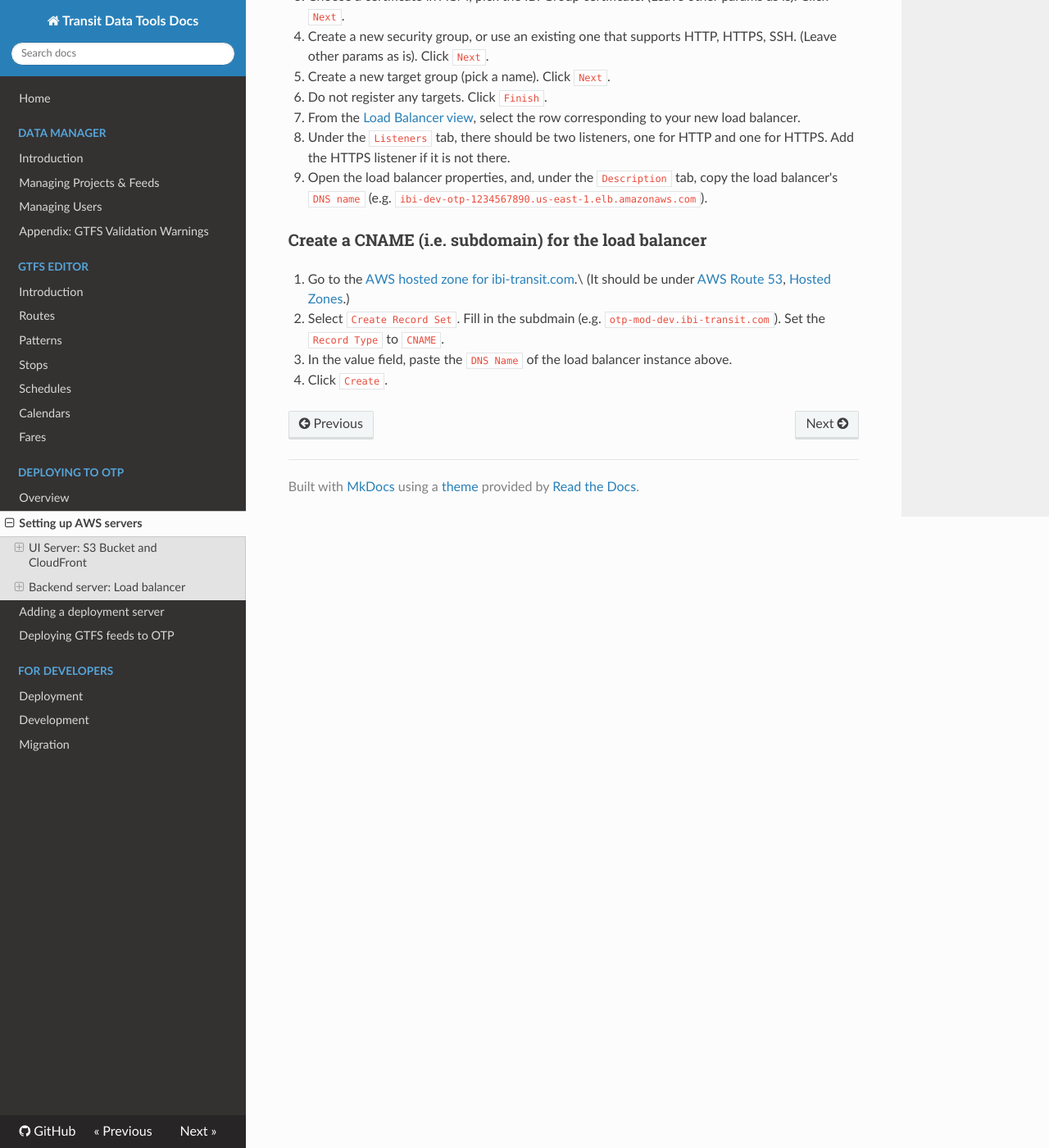
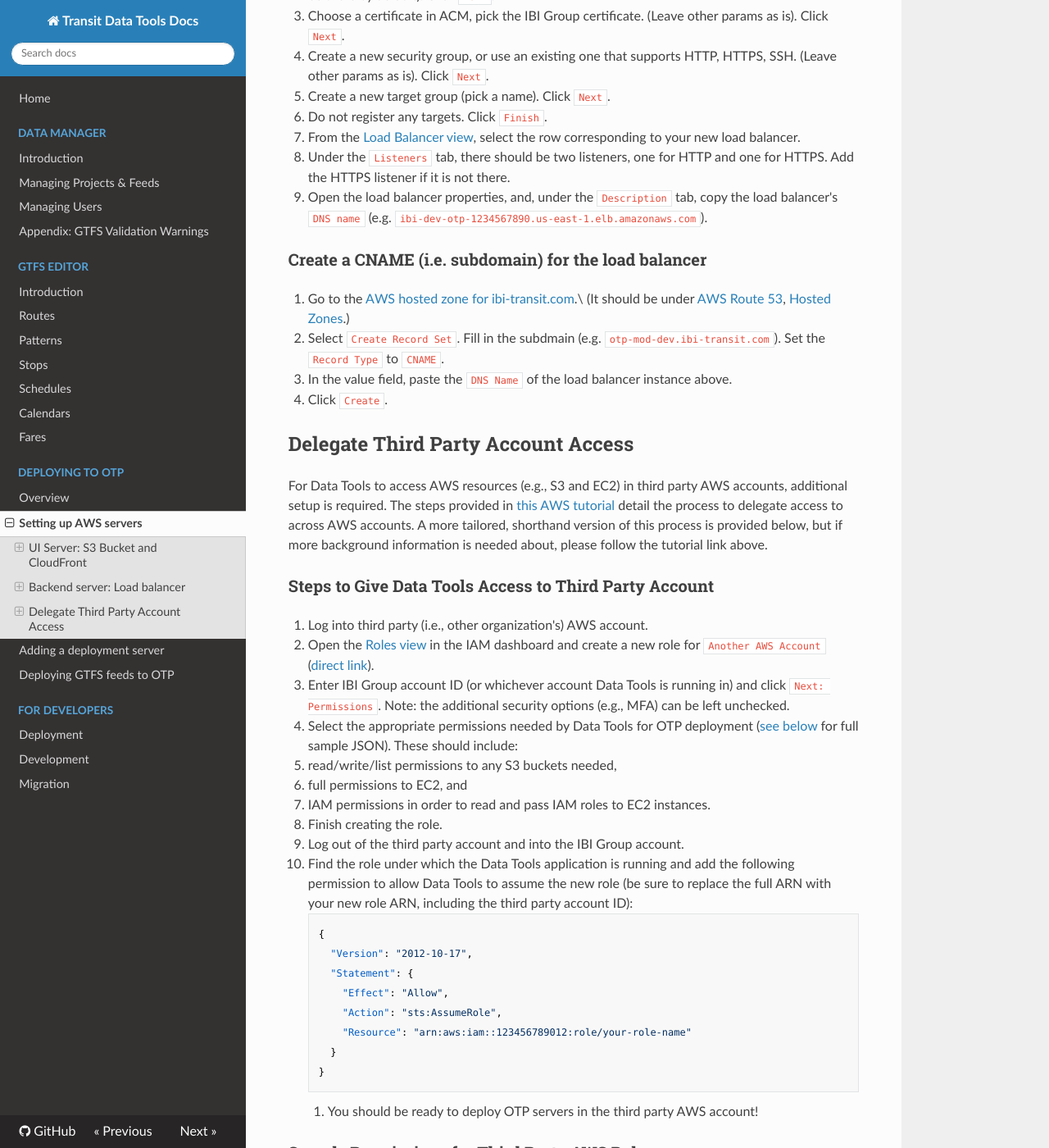
Before and after one commit to wtchen/datatools-ui, an MkDocs documentation site: the page built from docs/user/setting-up-aws-servers.md, in a window 1280 px wide and 1400 px high, scrolled down 2035 px. Shown: the whole window at 82% size. Built offline with MkDocs 1.6.1, drawn with Linux system fonts in a browser that asks for light colours; nearby versions of some CDN libraries; old or Windows-style settings are respelled for this version of MkDocs; some of the changed text lies outside the part shown.

Commit message:
docs(deployment): add info re: delegate access across AWS accounts

````diff
--- a/docs/user/setting-up-aws-servers.md
+++ b/docs/user/setting-up-aws-servers.md
@@ -4,6 +4,7 @@ This document describes how to:
 
 1. [Create an OTP UI server (AWS S3 and CloudFront)](#ui-server-s3-bucket-and-cloudfront)
 2. [Create an OTP backend load balancer (AWS EC2)](#backend-server-load-balancer)
+3. [Delegate access to Data Tools for resources in a third party AWS account via an IAM role](#delegate-third-party-account-access)
 
 Assumptions for IBI-hosted deployments:
 
@@ -75,3 +76,70 @@ The load balancer also allows instantiating multiple OTP servers on large deploy
 2. Select `Create Record Set`. Fill in the subdmain (e.g. `otp-mod-dev.ibi-transit.com`). Set the `Record Type` to `CNAME`.
 3. In the value field, paste the `DNS Name` of the load balancer instance above.
 4. Click `Create`.
+
+## Delegate Third Party Account Access
+For Data Tools to access AWS resources (e.g., S3 and EC2) in third party AWS accounts, additional setup is required. The steps provided in [this AWS tutorial](https://docs.aws.amazon.com/IAM/latest/UserGuide/tutorial_cross-account-with-roles.html) detail the process to delegate access to across AWS accounts. A more tailored, shorthand version of this process is provided below, but if more background information is needed about, please follow the tutorial link above.
+
+### Steps to Give Data Tools Access to Third Party Account
+1. Log into third party (i.e., other organization's) AWS account.
+2. Open the [Roles view](https://console.aws.amazon.com/iam/home#/roles) in the IAM dashboard and create a new role for `Another AWS Account` ([direct link](https://console.aws.amazon.com/iam/home#/roles$new?step=type&roleType=crossAccount)).
+3. Enter IBI Group account ID (or whichever account Data Tools is running in) and click `Next: Permissions`. Note: the additional security options (e.g., MFA) can be left unchecked.
+4. Select the appropriate permissions needed by Data Tools for OTP deployment ([see below](#sample-permissions-for-third-party-aws-role) for full sample JSON). These should include:
+ - read/write/list permissions to any S3 buckets needed,
+ - full permissions to EC2, and
+ - IAM permissions in order to read and pass IAM roles to EC2 instances.
+5. Finish creating the role.
+6. Log out of the third party account and into the IBI Group account.
+7. Find the role under which the Data Tools application is running and add the following permission to allow Data Tools to assume the new role (be sure to replace the full ARN with your new role ARN, including the third party account ID):
+
+        {
+          "Version": "2012-10-17",
+          "Statement": {
+            "Effect": "Allow",
+            "Action": "sts:AssumeRole",
+            "Resource": "arn:aws:iam::123456789012:role/your-role-name"
+          }
+        }
+8. You should be ready to deploy OTP servers in the third party AWS account!
+
+### Sample Permissions for Third Party AWS Role
+A sample JSON string with the permissions needed for the role created in the third party account is reproduced below. Note: this is also the base default permissions needed by any Data Tools instance application running on AWS.
+
+```json
+{
+  "Version": "2012-10-17",
+  "Statement": [
+    {
+      "Sid": "ListObjectsInBucket",
+      "Effect": "Allow",
+      "Action": ["s3:ListBucket"],
+      "Resource": ["arn:aws:s3:::your-bucket"]
+    },
+    {
+      "Sid": "AllObjectActions",
+      "Effect": "Allow",
+      "Action": "s3:*Object",
+      "Resource": ["arn:aws:s3:::your-bucket/*"]
+    },
+    {
+      "Action": "ec2:*",
+      "Effect": "Allow",
+      "Resource": "*"
+    },
+    {
+      "Effect": "Allow",
+      "Action": "elasticloadbalancing:*",
+      "Resource": "*"
+    },
+    {
+      "Effect": "Allow",
+      "Action": [
+        "iam:Get*",
+        "iam:List*",
+        "iam:PassRole"
+      ],
+      "Resource": "*"
+    }
+  ]
+}
+```
````
Also changed, not shown: docs/user/add-deployment-server.md (+6 -5 lines).
